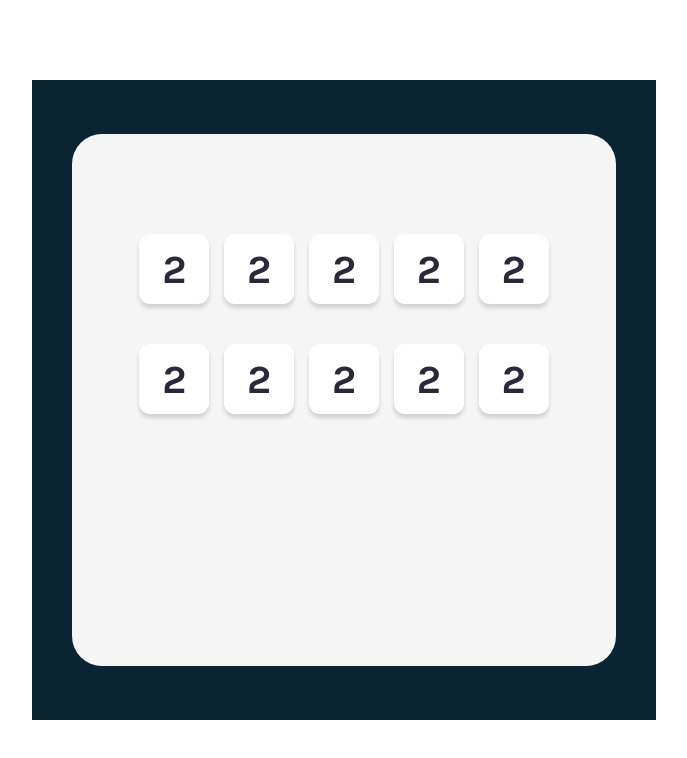
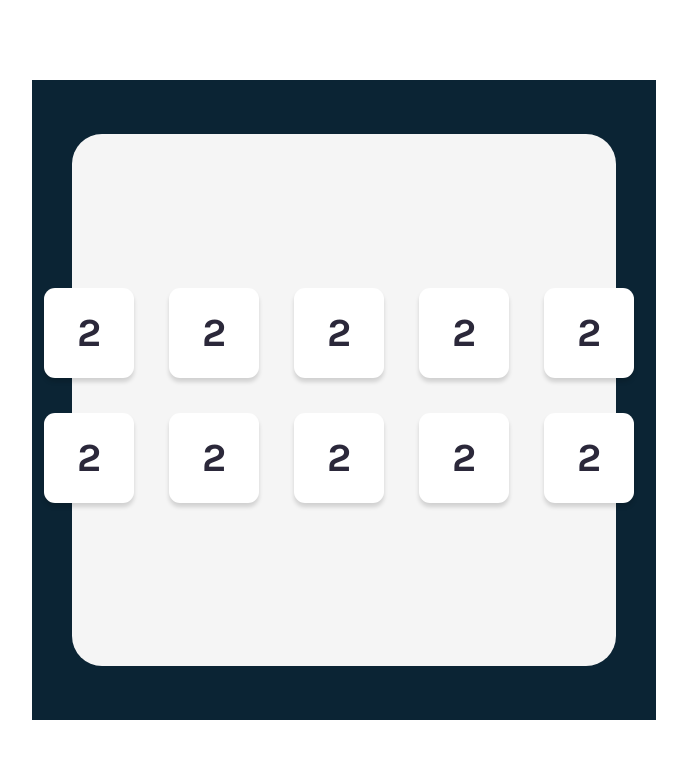
Before and after one commit to HemantAntony/tenzies, a JavaScript app: page / in a window 1280 px wide. Shown: the top 758 px of the page, without its empty margins (296-983 px from the left). Built offline with nearby package versions, Linux system fonts and the light colour scheme; the HTML template or start-up script is replaced by a standard one.

Commit message:
Attempt 2

```diff
--- a/src/App.js
+++ b/src/App.js
@@ -4,14 +4,12 @@ function App() {
   return (
     <div className="App">
       <main>
-        <div className="die--row">
+        <div className="die--grid">
           <Die />
           <Die className="green"/>
           <Die />
           <Die />
           <Die />
-        </div>
-        <div className="die--row">
           <Die />
           <Die />
           <Die />
--- a/src/index.css
+++ b/src/index.css
@@ -24,25 +24,28 @@ body {
 main {
     width: 100%;
     height: 95%;
+    display: flex;
+    justify-content: center;
+    align-items: center;
     background-color: #F5F5F5;
     border-radius: 30px;
-    /* padding: 60px; */
-    padding-left: 60px;
-    padding-right: 60px;
-    padding-top: 60px;
-    padding-bottom: 60px;
+    padding: 60px;
 }
 
-.die--row {
-    display: flex;
-    justify-content: space-around;
-    margin-top: 40px;
-    margin-bottom: 40px;
+.die--grid {
+    display: grid;
+    /* justify-content: space-around; */
+    /* margin-top: 40px; */
+    /* margin-bottom: 40px; */
+    /* width: 500px; */
+    grid-template-rows: repeat(2, 100px);
+    grid-template-columns: repeat(5, 100px);
+    gap: 25px;
 }
 
 .die {
-    width: 70px;
-    height: 70px;
+    width: 90px;
+    height: 90px;
     display: flex;
     justify-content: center;
     align-items: center;
```
